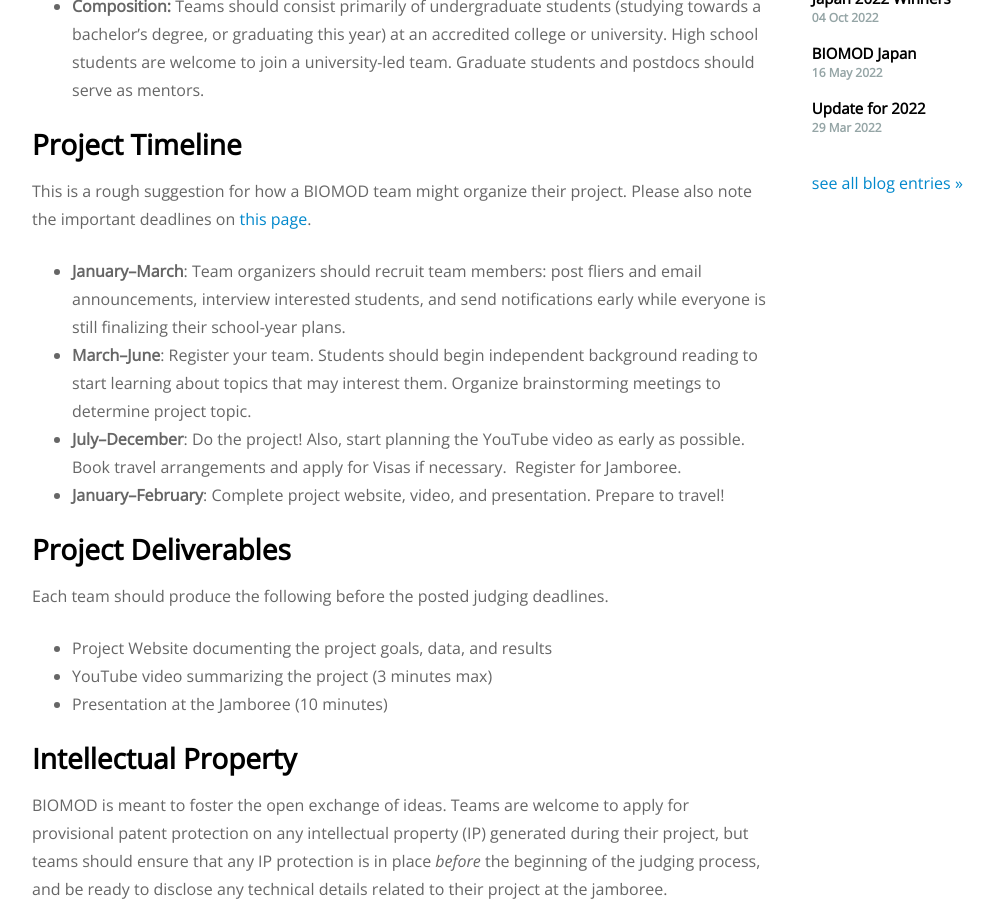
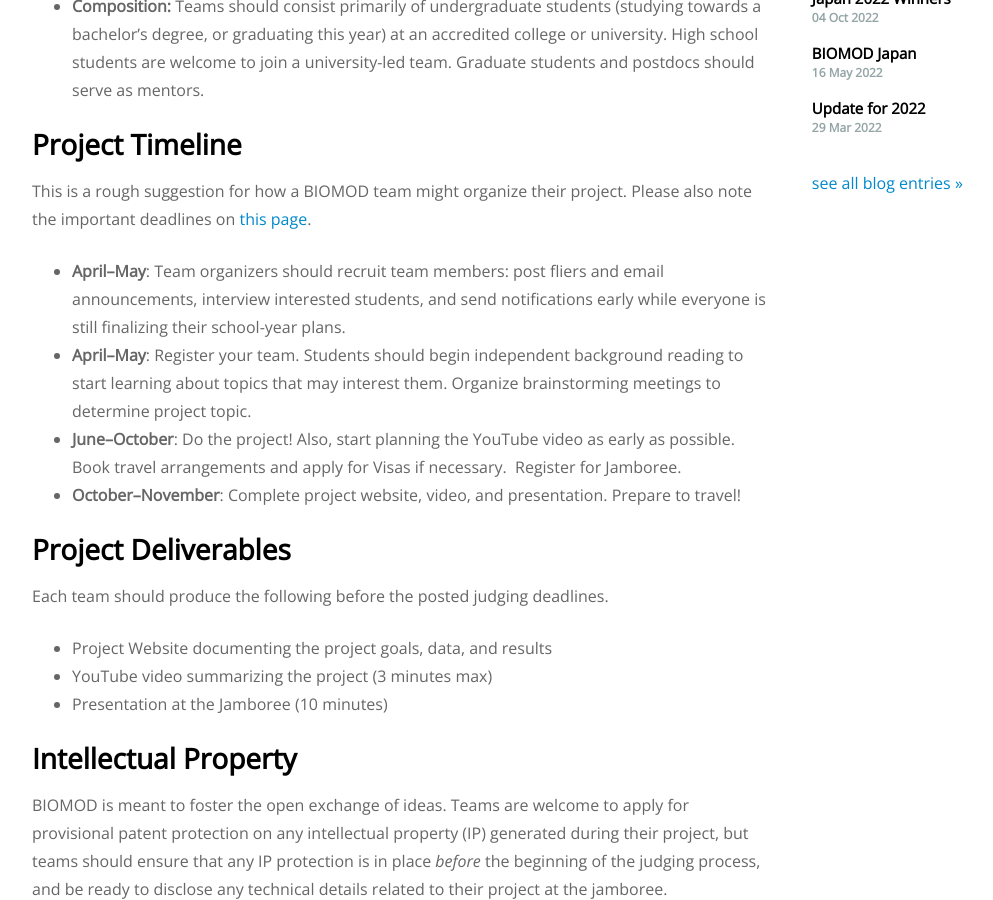
Before and after one commit to sdouglas/biomod, a Jekyll site: the page built from requirements/index.md, in a window 1280 px wide and 900 px high, scrolled down 803 px. Shown: the whole window, without its empty margins (64-1057 px from the left). Built offline with Jekyll 4.4.1, drawn with Linux system fonts in a browser that asks for light colours; nearby versions of some CDN libraries.

Commit message:
Updated project timeline
updated project timeline (month)

```diff
--- a/requirements/index.md
+++ b/requirements/index.md
@@ -24,10 +24,10 @@
 
 This is a rough suggestion for how a BIOMOD team might organize their project. Please also note the important deadlines on [this page](/how-join).
 
-- **January–March**: Team organizers should recruit team members: post fliers and email announcements, interview interested students, and send notifications early while everyone is still finalizing their school-year plans.
-- **March–June**: Register your team. Students should begin independent background reading to start learning about topics that may interest them. Organize brainstorming meetings to determine project topic.
-- **July–December**: Do the project! Also, start planning the YouTube video as early as possible. Book travel arrangements and apply for Visas if necessary.  Register for Jamboree.
-- **January–February**: Complete project website, video, and presentation. Prepare to travel!
+- **April–May**: Team organizers should recruit team members: post fliers and email announcements, interview interested students, and send notifications early while everyone is still finalizing their school-year plans.
+- **April–May**: Register your team. Students should begin independent background reading to start learning about topics that may interest them. Organize brainstorming meetings to determine project topic.
+- **June–October**: Do the project! Also, start planning the YouTube video as early as possible. Book travel arrangements and apply for Visas if necessary.  Register for Jamboree.
+- **October–November**: Complete project website, video, and presentation. Prepare to travel!
 
 
 ## Project Deliverables
```
